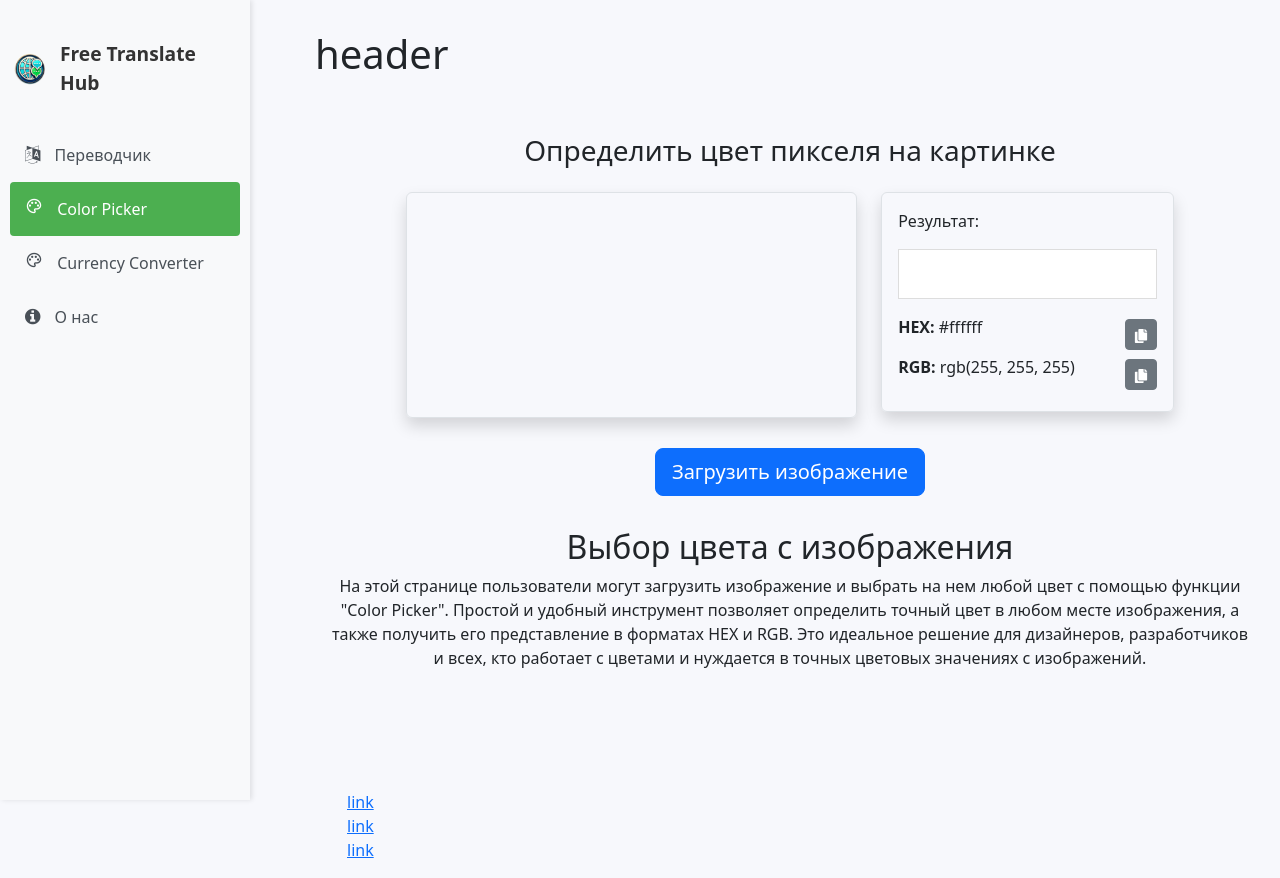
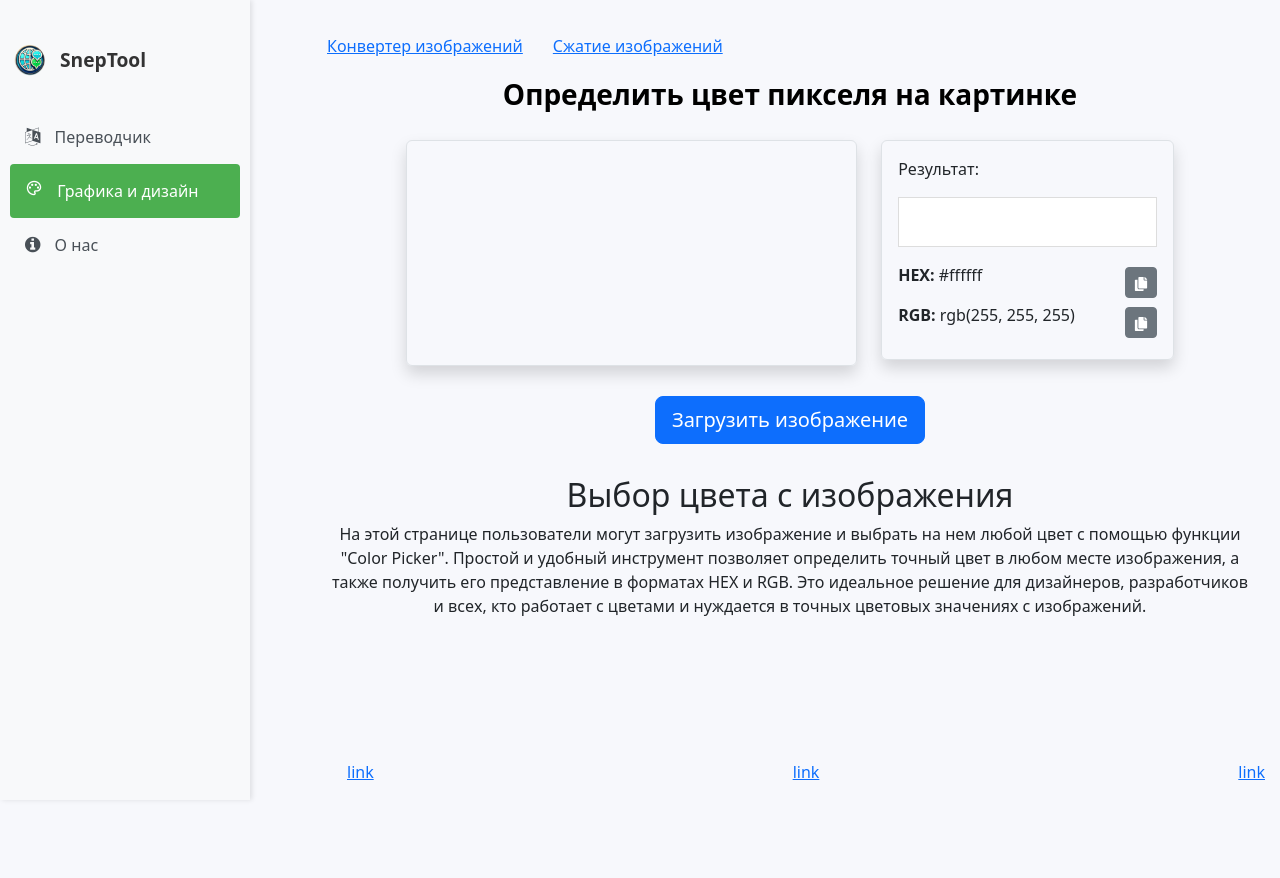
Before and after one commit to Jas-5808/Translate, a React (Vite) app in the folder client/: page /colorPicker in a window 1280 px wide. After the commit the page ends 800 px from the top, so only its background shows below. Built offline with nearby package versions, Linux system fonts and the light colour scheme.

Commit message:
new components

```diff
--- a/client/package.json
+++ b/client/package.json
@@ -15,9 +15,11 @@
     "axios": "^1.7.7",
     "bootstrap": "^5.3.3",
     "font-awesome": "^4.7.0",
+    "franc-min": "^6.2.0",
     "html2pdf.js": "^0.10.2",
     "jspdf": "^2.5.2",
     "jszip": "^3.10.1",
+    "lodash": "^4.17.21",
     "mammoth": "^1.8.0",
     "openai": "^4.71.0",
     "pdf-lib": "^1.17.1",
--- a/client/src/components/Leftside.tsx
+++ b/client/src/components/Leftside.tsx
@@ -11,7 +11,7 @@ export function Leftside() {
             <div className={cn.leftside_content}>
                 <a href="/" className={cn.logo_text}>
                     <img src={logo} className={cn.logo} alt="logo" />
-                    Free Translate Hub
+                    SnepTool
                 </a>
                 <ul className={cn.menu}>
                     <li className={`${cn.menuItem} ${location.pathname === '/' ? cn.active : ''}`}>
@@ -21,12 +21,7 @@ export function Leftside() {
                     </li>
                     <li className={`${cn.menuItem} ${location.pathname === '/colorPicker' ? cn.active : ''}`}>
                         <a href="/colorPicker" className={cn.menuLink}>
-                            <i className="material-symbols-outlined">palette</i> Color Picker
-                        </a>
-                    </li>
-                    <li className={`${cn.menuItem} ${location.pathname === '/currencyConverter' ? cn.active : ''}`}>
-                        <a href="/currencyConverter" className={cn.menuLink}>
-                            <i className="material-symbols-outlined">palette</i> Currency Converter
+                            <i className="material-symbols-outlined">palette</i> Графика и дизайн
                         </a>
                     </li>
                     <li className={`${cn.menuItem} ${location.pathname === '/about' ? cn.active : ''}`}>
--- a/client/src/components/mainCss.module.css
+++ b/client/src/components/mainCss.module.css
@@ -1,3 +1,16 @@
+/* Header */
+.header{
+    display: none;
+}
+
+/* Footer */
+.footer_content ul{
+    display: flex;
+    justify-content: space-between;
+}
+
+
+/* LeftSide  */
 .leftside {
     width: 250px;
     height: 100vh;
@@ -12,7 +25,7 @@
 .leftside_content {
     display: flex;
     flex-direction: column;
-    align-items: center;
+    /* align-items: center; */
     padding: 10px;
 }
 
--- a/client/src/pages/ColorPicker.tsx
+++ b/client/src/pages/GraphicsDesign/ColorPicker.tsx
@@ -1,5 +1,6 @@
 import React, { useRef, useState } from 'react';
 import { FaCopy } from 'react-icons/fa';
+import cn from "../style.module.css";
 
 export function ColorPicker() {
   const canvasRef = useRef<HTMLCanvasElement | null>(null);
@@ -95,9 +96,13 @@ export function ColorPicker() {
   };
 
   return (
-    <div className="container py-5">
-      <div className="text-center mb-4">
-        <h3>Определить цвет пикселя на картинке</h3>
+    <div className="container py-1">
+      <div className={cn.title}>
+          <ul>
+              <li><a href="/currencyConverter">Конвертер изображений</a></li>
+              <li><a href="/imageCompression">Сжатие изображений</a></li>
+          </ul>
+          <h3>Определить цвет пикселя на картинке</h3>
       </div>
 
       <div className="row justify-content-center">
--- a/client/src/pages/CurrencyConverter.jsx
+++ b/client/src/pages/GraphicsDesign/CurrencyConverter.jsx
@@ -3,6 +3,7 @@ import * as pdfjsLib from "pdfjs-dist";
 import mammoth from "mammoth";
 import { jsPDF } from "jspdf";
 import JSZip from "jszip";
+import cn from "../style.module.css";
 
 export function FileConverter() {
     const [file, setFile] = useState(null);
@@ -279,6 +280,13 @@ const convertTxtToPdf = async () => {
 
     return (
         <div className="container mt-4">
+            <div className={cn.title}>
+            <ul>
+                <li><a href="/colorPicker">Выбор цвета</a></li>
+                <li><a href="/imageCompression">Сжатие изображений</a></li>
+            </ul>
+            <h3>Конвертер изображений</h3>
+            </div>
             <div
                 className={`file-drop-zone ${dragOver ? "drag-over" : ""}`}
                 onDrop={handleDrop}
--- /dev/null
+++ b/client/src/pages/GraphicsDesign/ImageСompression.tsx
@@ -0,0 +1,15 @@
+import cn from "../style.module.css";
+
+export function ImageCompression(){
+    return(
+        <>
+            <div className={cn.title}>
+            <ul>
+                <li><a href="/colorPicker">Выбор цвета</a></li>
+                <li><a href="/currencyConverter">Конвертер изображений</a></li>
+            </ul>
+            <h3>Сжатие изображений</h3>
+            </div>
+        </>
+    )
+}
--- a/client/src/pages/Translate.jsx
+++ b/client/src/pages/LanguageTools/Translate.jsx
@@ -2,8 +2,8 @@ import React, { useState, useEffect, useRef } from "react";
 import axios from 'axios';
 import Select from 'react-select';
 import { FaMicrophone, FaCopy } from 'react-icons/fa';
-import volume from '../assets/volume.png';
-import cn from "./style.module.css";
+import volume from '../../assets/volume.png';
+import cn from "../style.module.css";
 
 export function Translate() {
     const apiKey = 'AIzaSyCiConrcZiaumOPZRNOxbryaUH-3udEODc';
@@ -112,6 +112,7 @@ export function Translate() {
         txt.innerHTML = html;
         return txt.value;
     }
+    // const decodedText = decodeHTML(container.translatedText);
     const handlePlusClick = () => {
         if (containers.length < maxContainers) {
             setContainers((prev) => [...prev, { id: prev.length, text: "", translatedText: "", targetLanguage: "en" }]);
@@ -288,11 +289,15 @@ export function Translate() {
 
 
 
+
     return (
         <div>
             <div className={cn.title}>
+                <ul>
+                    <li><a href="/file">Перевести файл</a></li>
+                </ul>
+
                 <h3>Бесплатный онлайн-переводчик</h3>
-                <a href="/file">Перевести файл</a>
             </div>
 
             <div className={cn.language_box}>
@@ -356,7 +361,7 @@ export function Translate() {
                                 ref={translatedTextAreaRef}
                                 id="result"
                                 className={cn.translatedText}
-                                value={container.translatedText}
+                                value={decodeHTML(container.translatedText)}
                                 onChange={(e) => handleTextChange(container.id, e.target.value)}
                                 onInput={(e) => adjustHeight(e.target)}
                             />
--- a/client/src/pages/Translate_file.tsx
+++ b/client/src/pages/LanguageTools/Translate_file.tsx
@@ -1,17 +1,18 @@
-import cn from "./style.module.css";
+import cn from "../style.module.css";
 import React, { useState, useEffect } from "react";
 import axios from 'axios';
 import { FaMicrophone, FaCopy } from 'react-icons/fa';
 import Tesseract from 'tesseract.js';
 import Select from 'react-select';
-import volume from '../assets/volume.png';
+import volume from '../../assets/volume.png';
 import mammoth from "mammoth";
+import { franc } from 'franc-min';
 
 export function Translate_file() {
     const apiKey = 'AIzaSyCiConrcZiaumOPZRNOxbryaUH-3udEODc';
     const [text, setText] = useState("");
     const [sourceLanguage, setSourceLanguage] = useState({ value: "auto", label: "Определить автоматически" });
-    const [targetLanguage, setTargetLanguage] = useState({ value: "ru", label: "Russian" });
+    const [targetLanguage, setTargetLanguage] = useState({ value: "en", label: "English" });
     const [translatedText, setTranslatedText] = useState("");
     const [recognition, setRecognition] = useState(null);
     const [file, setFile] = useState(null);
@@ -246,7 +247,10 @@ export function Translate_file() {
         setFile(uploadedFile);
         setIsProcessing(true);
 
-        if (uploadedFile.type === "application/vnd.openxmlformats-officedocument.wordprocessingml.document") {
+        const fileExtension = uploadedFile.name.split('.').pop().toLowerCase();
+
+        // Проверка на формат docx
+        if (fileExtension === 'docx') {
             const reader = new FileReader();
             reader.onload = function (e) {
                 const arrayBuffer = e.target.result;
@@ -263,8 +267,46 @@ export function Translate_file() {
             };
 
             reader.readAsArrayBuffer(uploadedFile);
+        }
+        // Проверка на изображение
+        else if (['jpg', 'jpeg', 'png', 'gif'].includes(fileExtension)) {
+            const reader = new FileReader();
+            reader.onload = function (e) {
+                const imageUrl = e.target.result;
+
+                // Используем Tesseract для распознавания текста с изображения
+                Tesseract.recognize(
+                    imageUrl,
+                    'eng+rus', // Используем несколько языков для распознавания
+                    {
+                        logger: (m) => console.log(m), // Логирование процесса
+                    }
+                ).then(({ data: { text } }) => {
+                    // Определяем язык текста после распознавания
+                    const detectedLanguage = franc(text);
+
+                    let language = 'rus'; // Значение по умолчанию (русский)
+
+                    if (detectedLanguage === 'eng') {
+                        language = 'eng'; // Если текст на английском
+                    } else if (detectedLanguage === 'rus') {
+                        language = 'rus'; // Если текст на русском
+                    } else {
+                        console.log('Не удалось определить язык.');
+                    }
+
+                    // Теперь можно попробовать использовать этот язык для дальнейшей обработки
+                    setText(text); // Выводим распознанный текст
+                    setIsProcessing(false);
+                }).catch((error) => {
+                    console.error("Ошибка при распознавании текста с изображения:", error);
+                    setIsProcessing(false);
+                });
+            };
+
+            reader.readAsDataURL(uploadedFile);
         } else {
-            console.error("Неверный формат файла. Пожалуйста, загрузите файл DOCX.");
+            console.error("Неверный формат файла. Пожалуйста, загрузите файл DOCX или изображение.");
             setIsProcessing(false);
         }
     }
@@ -278,8 +320,11 @@ export function Translate_file() {
     return (
         <div className={cn.lol}>
             <div className={cn.title}>
+                <ul>
+                    <li><a href="/">Перевести текст</a></li>
+                </ul>
+
                 <h3>Распознать текст с файла</h3>
-                <a href="/">Перевести текст</a>
             </div>
 
             <div className={cn.fileUploadArea}>
--- a/client/src/pages/style.module.css
+++ b/client/src/pages/style.module.css
@@ -21,22 +21,30 @@
 /* Translate */
 .title{
     display: flex;
-    align-items: center;
-    gap: 40px;
-    margin-bottom: 40px;
+    flex-direction: column;
+    margin-bottom: 20px;
+    gap: 20px;
 }
-.title h2{
+.title ul{
+    margin: 0;
+    padding: 0;
+    display: flex;
+    gap: 30px;
+}
+.title h3{
     font-weight: 600;
-    font-size: 20px;
     color: black;
+    text-align: center;
 }
 .language_box{
     display: flex;
     gap: 20px;
     margin-bottom: 70px;
+    flex-wrap: wrap;
+    justify-content: space-between;
 }
 .microphone{
-    width: 520px;
+    width: 525px;
     min-height: 250px;
     display: flex;
     flex-direction: column;
@@ -118,6 +126,7 @@ textarea {
     background-color: #f1f1f1;
     position: relative;
     text-align: center;
+    margin-bottom: 10px;
 }
 
 .fileInput {
```
Also changed, not shown: client/src/route.jsx (+10 -5 lines), 1 other file (tests, documents, lock files or other folders).
